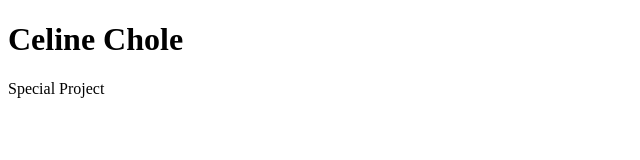
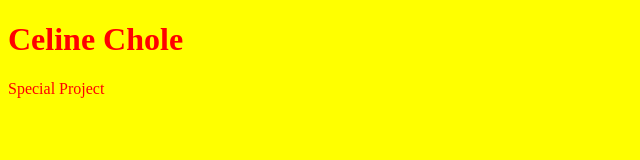
Before and after one commit to CelineChole/CelineChole.github.io, a plain HTML site: page unit_1/index.html in a window 1280 px wide. Shown: the whole page, without its empty margins (0-640 px from the left). Drawn offline with Linux system fonts and the light colour scheme.

Commit message:
Update file's name

```diff
--- a/unit_1/index.html
+++ b/unit_1/index.html
@@ -1,7 +1,7 @@
 <!DOCTYPE html>
 <html>
 <head>
-<link rel="stylesheet" type="text/css" href="css/stylesheet.css">
+<link rel="stylesheet" type="text/css" href="css/style.css">
 <title>
 </title>
 <body>
```
